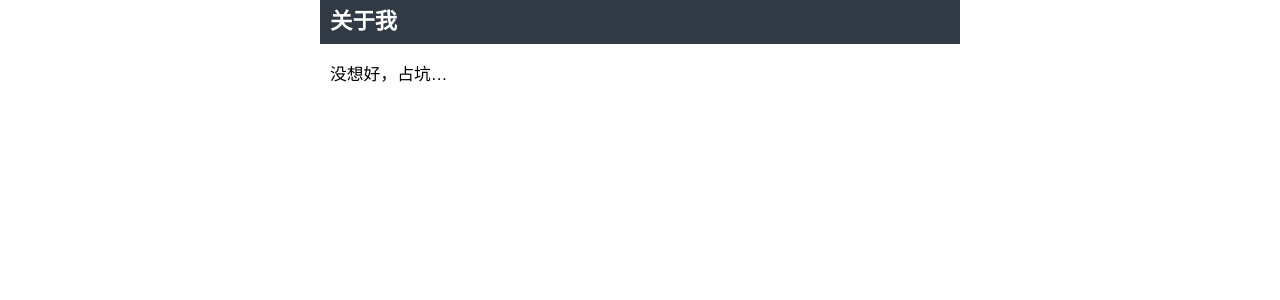
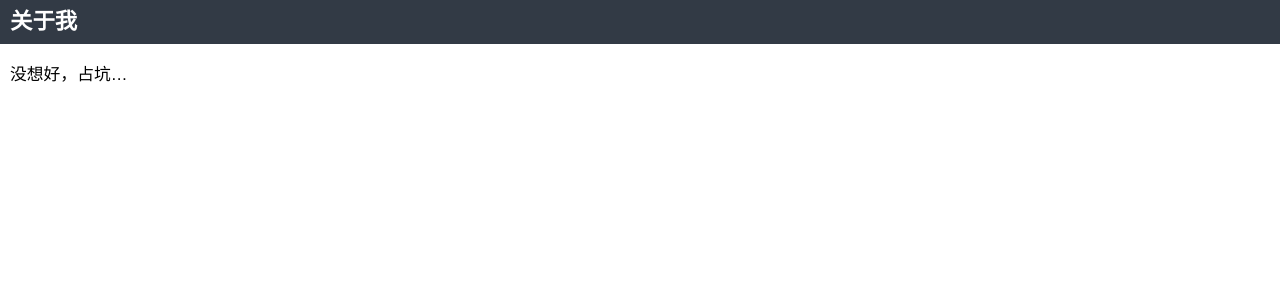
Before and after one commit to aNd1coder/and1coder.github.com, a Jekyll site: the page built from about.md, in a window 1280 px wide. Shown: the top 300 px of the page. Built offline with Jekyll 4.4.1, drawn with Linux system fonts in a browser that asks for light colours; Markdown is read by kramdown in place of the engine named in the settings.

Commit message:
样式调整

```diff
--- a/_layouts/post.html
+++ b/_layouts/post.html
@@ -14,9 +14,8 @@
     <link rel="stylesheet" href="/public/css/app.css"/>
 </head>
 <body>
+<div class="toolbar"><h1 class="title">{{page.title}}</h1></div>
 <div class="container">
-    <h1 class="toolbar">{{page.title}}</h1>
-
     <div class="content">
         {{content}}
     </div>
--- a/public/css/app.css
+++ b/public/css/app.css
@@ -13,10 +13,6 @@
 a, img { -webkit-touch-callout: none; }
 
 body {
-    margin: 0 auto;
-    min-width: 320px;
-    max-width: 640px;
-    height: 100%;
     background: #fff;
     font-size: 14px;
     font-family: Helvetica, STHeiti STXihei, Microsoft JhengHei, Microsoft YaHei, Arial;
@@ -73,3 +69,11 @@
 }
 
 .date { padding-left: 5px; color: #999; }
+
+@media only screen and (min-width: 320px) and (max-width: 640px) {
+    .title, .container {
+        margin: 0 auto;
+        min-width: 320px;
+        max-width: 640px;
+    }
+}
```
